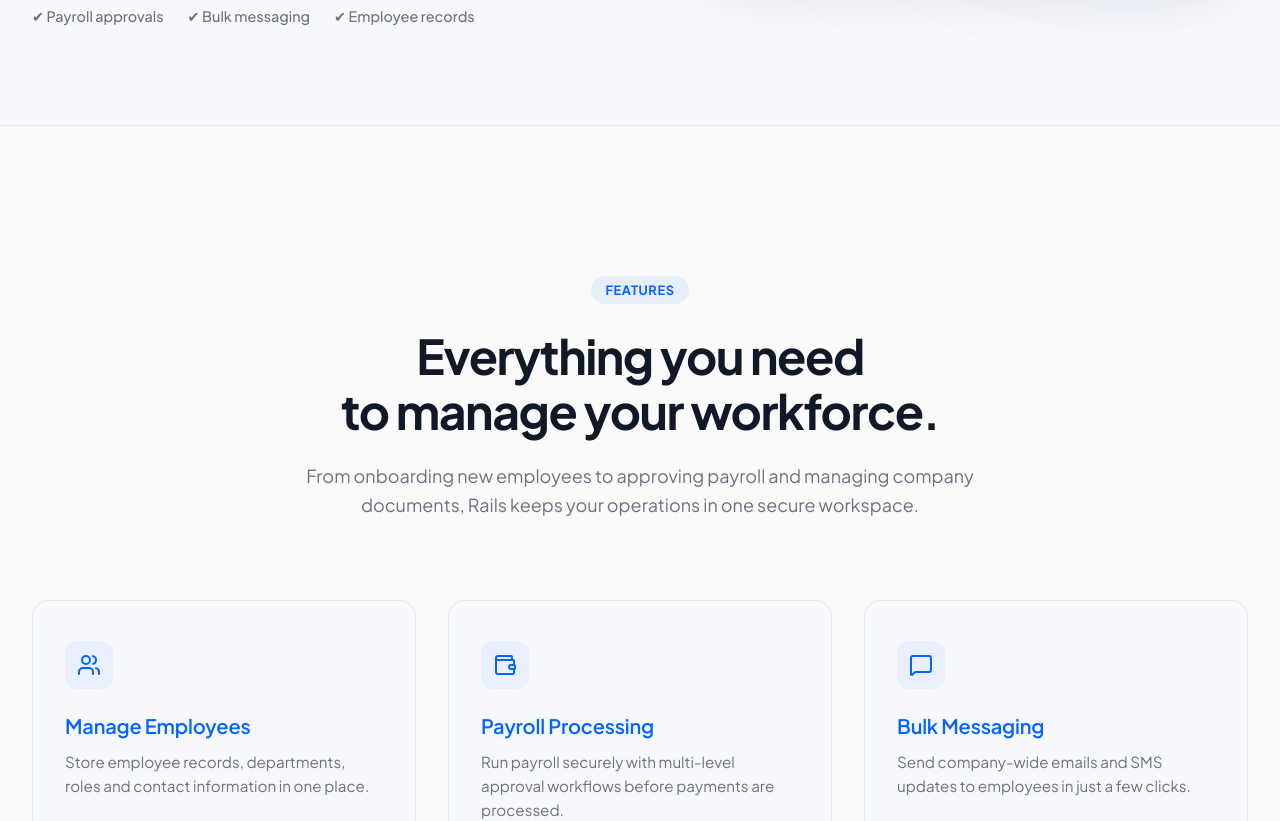
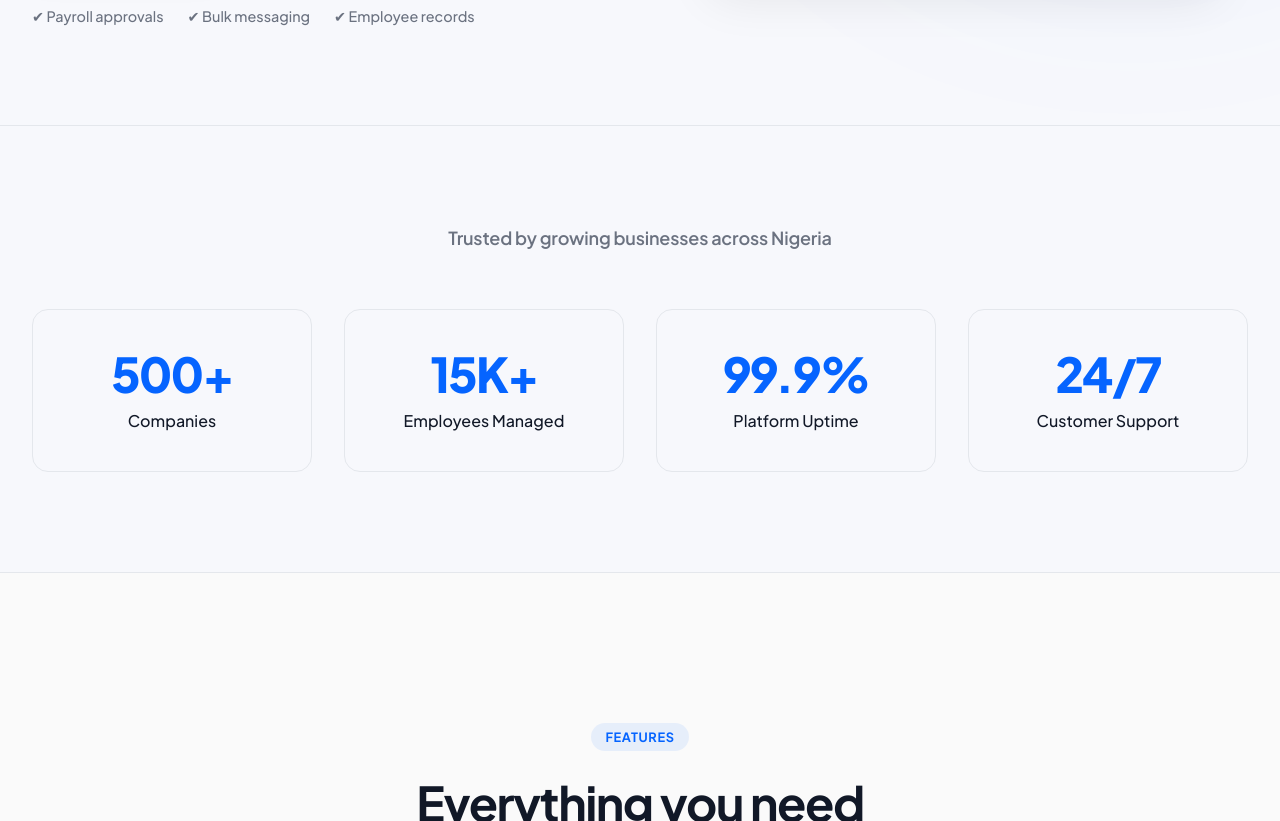
Before and after one commit to Enyinnaya-x/Rails, a React app in the folder frontend/: page / in a window 1280 px wide. Shown: the part 680-1501 px from the top of the page. Built offline with nearby package versions, Linux system fonts and the light colour scheme; the HTML template or start-up script is replaced by a standard one.

Commit message:
Add stats section to landing page

```diff
--- a/frontend/package.json
+++ b/frontend/package.json
@@ -14,6 +14,7 @@
     "axios": "^1.18.1",
     "lucide-react": "^1.25.0",
     "react": "^19.2.7",
+    "react-countup": "^6.5.3",
     "react-dom": "^19.2.7",
     "react-router-dom": "^7.18.1"
   },
--- /dev/null
+++ b/frontend/src/components/Landing/Stats.css
@@ -0,0 +1,111 @@
+@import url('https://fonts.googleapis.com/css2?family=Plus+Jakarta+Sans:wght@400;500;600;700;800&display=swap');
+
+/* Dynamic Blue Design Token System */
+:root {
+  --primary: #0564FF;
+  --primary-hover: #0452D6;
+  --background: #FFFFFF;
+  --text: #111827;
+  --muted: #6B7280;
+  --border: #E5E7EB;
+
+  --font-sans: "Plus Jakarta Sans", sans-serif;
+}
+
+/* Core Stats Section Layout */
+.stats-section {
+  font-family: var(--font-sans);
+  background-color: var(--background);
+  padding: 100px 0; /* Premium layout breathing room */
+  border-top: 1px solid var(--border);
+}
+
+/* Base structural layout container matching constraints */
+.stats-container {
+  max-width: 1280px;
+  margin: auto;
+  padding: 0 32px;
+}
+
+/* Mid-break Section Subtitle Accent */
+.stats-heading {
+  text-align: center;
+  margin-bottom: 60px;
+}
+
+.stats-heading p {
+  font-size: 18px;
+  font-weight: 600;
+  color: var(--muted);
+  letter-spacing: -0.01em;
+}
+
+/* 4-Column Grid Blueprint */
+.stats-grid {
+  display: grid;
+  grid-template-columns: repeat(4, 1fr);
+  gap: 32px;
+}
+
+/* Premium Card Architecture */
+.stat-card {
+  text-align: center;
+  padding: 40px 24px;
+  border: 1px solid var(--border);
+  border-radius: 16px;
+  background: var(--background);
+  transition: transform 0.3s cubic-bezier(0.16, 1, 0.3, 1),
+              border-color 0.3s ease,
+              box-shadow 0.3s cubic-bezier(0.16, 1, 0.3, 1);
+}
+
+/* Refined Interaction (Cohesive Blue Elevation Shadow) */
+.stat-card:hover {
+  transform: translateY(-4px);
+  border-color: rgba(5, 100, 255, 0.3);
+  box-shadow: 0 12px 32px rgba(5, 100, 255, 0.05);
+}
+
+/* Bold Display Data Metrics */
+.stat-card h3 {
+  font-size: 48px;
+  font-weight: 800;
+  color: #0564FF; /* Integrated with new corporate digital blue token */
+  line-height: 1;
+  letter-spacing: -0.04em;
+  margin-bottom: 12px;
+}
+
+/* Clean Context Label Styling */
+.stat-card p {
+  font-size: 16px;
+  font-weight: 500;
+  color: var(--text);
+}
+
+/* High-Fidelity Mobile Grid Refactor */
+@media (max-width: 968px) {
+  .stats-grid {
+    grid-template-columns: repeat(2, 1fr);
+    gap: 24px;
+  }
+}
+
+@media (max-width: 500px) {
+  .stats-container {
+    padding: 0 24px;
+  }
+
+  .stats-grid {
+    grid-template-columns: 1fr;
+    gap: 16px;
+  }
+
+  .stat-card {
+    padding: 32px 20px;
+  }
+
+  .stat-card h3 {
+    font-size: 40px; /* Scaling optimization for tight handheld viewports */
+  }
+}
--- a/frontend/src/components/Landing/Stats.jsx
+++ b/frontend/src/components/Landing/Stats.jsx
@@ -0,0 +1,44 @@
+import React from 'react';
+import './Stats.css';
+
+const statsData = [
+  {
+    number: "500+",
+    label: "Companies",
+  },
+  {
+    number: "15K+",
+    label: "Employees Managed",
+  },
+  {
+    number: "99.9%",
+    label: "Platform Uptime",
+  },
+  {
+    number: "24/7",
+    label: "Customer Support",
+  },
+];
+
+export default function Stats() {
+  return (
+    <section className="stats-section">
+      <div className="stats-container">
+
+        <div className="stats-heading">
+          <p>Trusted by growing businesses across Nigeria</p>
+        </div>
+
+        <div className="stats-grid">
+          {statsData.map((item) => (
+            <div className="stat-card" key={item.label}>
+              <h3>{item.number}</h3>
+              <p>{item.label}</p>
+            </div>
+          ))}
+        </div>
+
+      </div>
+    </section>
+  );
+}
--- a/frontend/src/pages/Landing/landingpage.jsx
+++ b/frontend/src/pages/Landing/landingpage.jsx
@@ -2,12 +2,14 @@ import Hero from "../../components/Landing/hero";
 import Navbar from "../../components/Landing/Navbar";
 import Features from "../../components/Landing/features";
 import featuresCard from "../../components/Landing/featureCard";
+import Stats from "../../components/Landing/stats";
 
 function landingPage() {
   return (
     <>
       <Navbar />
       <Hero />
+      <Stats/>
       <Features />
       <featureCard/>
     </>
```
Also changed, not shown: 1 other file (tests, documents, lock files or other folders).
